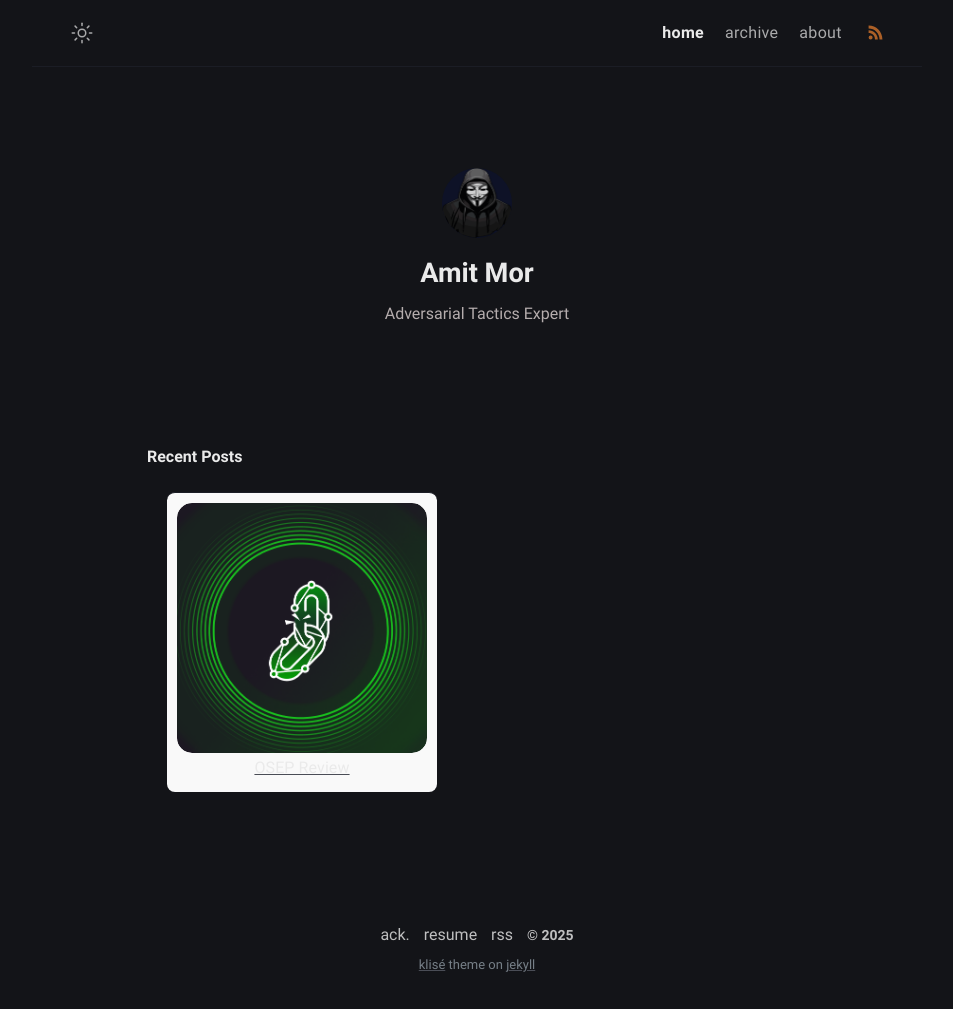
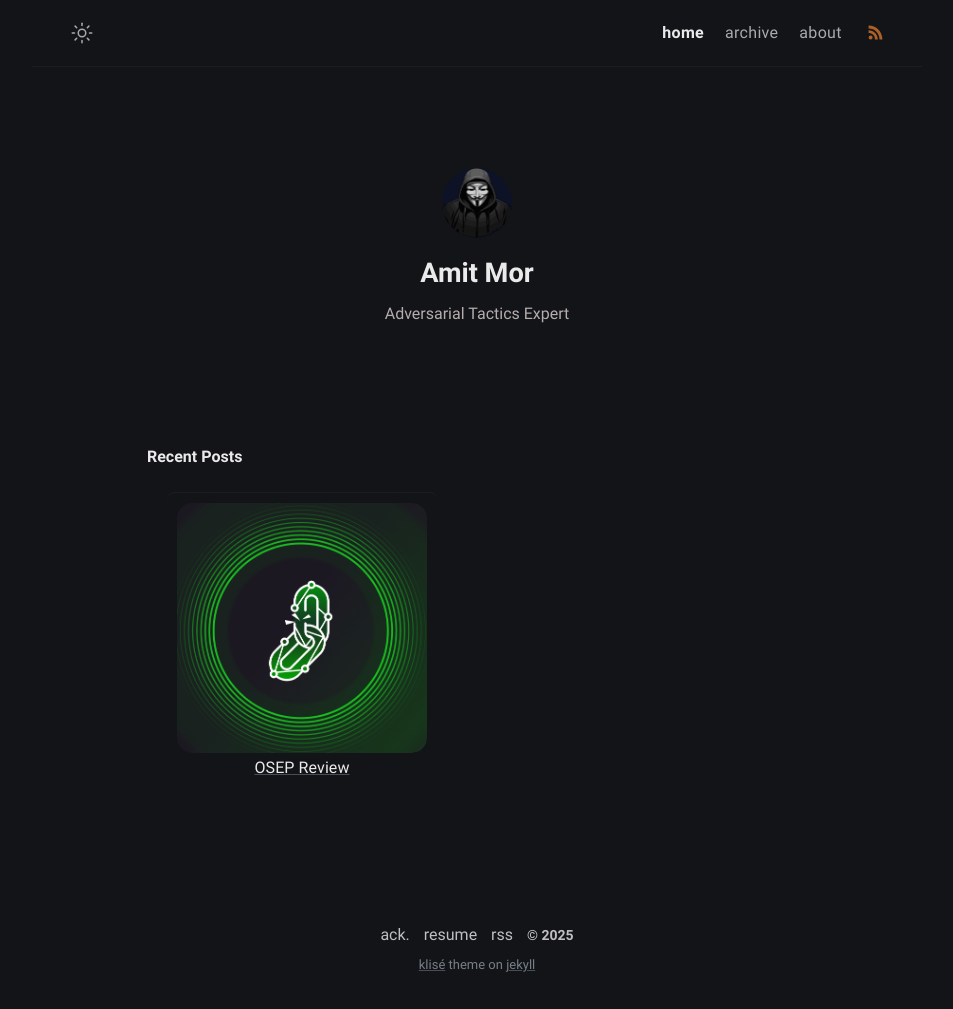
Before and after one commit to Extravenger/extravenger.github.io, a Jekyll site: the page built from index.md, in a window 1280 px wide. Shown: the whole page, without its empty margins (163-1116 px from the left). Built offline with Jekyll 4.4.1, drawn with Linux system fonts in a browser that asks for light colours.

Commit message:
Update style.scss

```diff
--- a/assets/css/style.scss
+++ b/assets/css/style.scss
@@ -7,7 +7,6 @@
   width: 250px;
   margin: 20px;
   text-align: center; /* Center align text below the image */
-  background-color: #f9f9f9; /* Match the Jekyll background color */
   padding: 10px;     /* Optional: Add padding around content */
   border-radius: 8px; /* Optional: Add rounded corners to the post container */
 }
```
